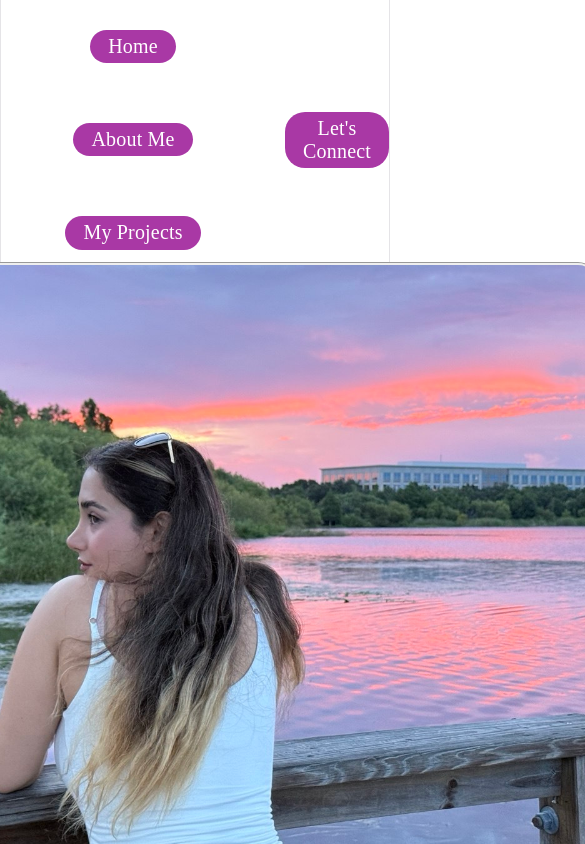
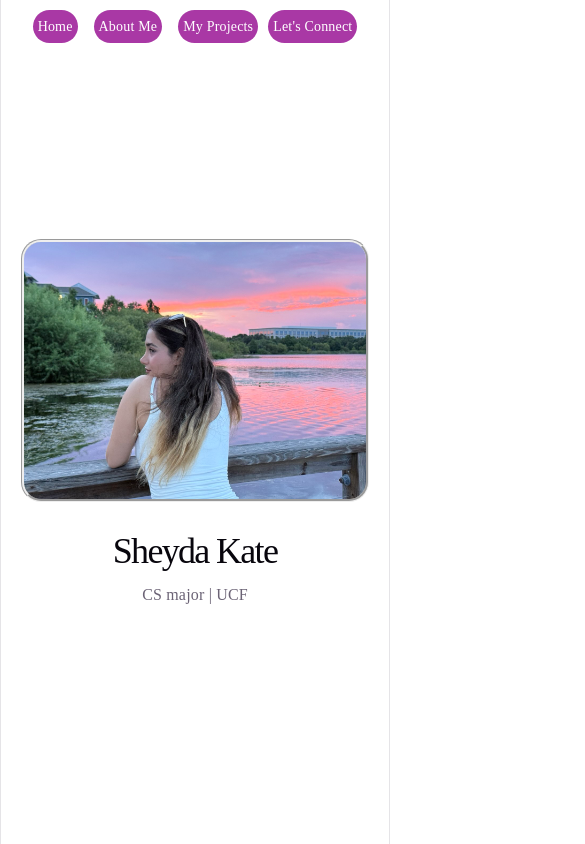
Before and after one commit to sheydakate-source/portfolio, a React (Vite) app: page / in a window 390 px wide. Shown: the top 844 px of the page, 585 px wide, since content can reach past the window. Built offline with nearby package versions, Linux system fonts and the light colour scheme.

Commit message:
Update portfolio pages and mobile styling

```diff
--- a/src/About.jsx
+++ b/src/About.jsx
@@ -1,6 +1,6 @@
 function About(){
     return (
-        <section>
+        <section className="about">
             <h1>About Me</h1>
             <p>I'm a CS major at UCF</p>
         </section>
--- a/src/App.css
+++ b/src/App.css
@@ -132,10 +132,13 @@
   font-family: Didot, serif;
 }
 
+/*max-width & box-sizing &were added for mobile*/
 .photo {
   margin-top: -50px;
   width: 800px;
+  max-width: 100%;
   height: auto;
+  box-sizing: border-box;
   border-radius: 20px;
   border-style: groove;
 }
@@ -148,6 +151,14 @@
   gap: 20px;
   font-family: Didot, serif;
   font-size: 20px;
+  margin-top: 20px;
+}
+
+/*Controlling the spaces to fit all devices*/
+.links {
+  display: flex;
+
+  gap: 16px;
 }
 
 .links a{
@@ -156,7 +167,7 @@
   display: inline-block;
   padding: 5px 18px;
   border-radius: 20px;
-  margin: 30px;
+  margin: 0px;
   text-decoration: none;
 }
 
@@ -177,6 +188,11 @@
   border-radius: 20px;
   margin: 0px;
   cursor: pointer;
+  transition: background-color 0.2s ease;
+}
+
+.connect:hover p{
+  background-color: rgb(168, 2, 168);
 }
 
 .dropdown {
@@ -207,3 +223,72 @@
 .connect:focus-within .dropdown {
   display:block;
 }
+
+.projects h1 {
+  margin-top: 18%;
+  font-family: Didot, serif;
+  font-size: 88px;
+}
+.projectPic{
+  margin-top: 5%;
+  width: 600px;
+  max-width: 100%;
+  height: auto;
+}
+
+.about h1 {
+  margin-top: 18%;
+  font-family: Didot, serif;
+  font-size: 88px;
+}
+
+.about p {
+  margin-top: 10%;
+  font-family: Didot, serif;
+  font-size: 20px;
+}
+
+
+@media (max-width: 600px) {
+  #header {
+    margin-top: 10px;
+    gap: 10px;
+  }
+  .links a {
+    font-size: 14px;
+    padding: 5px 5px;
+    white-space: nowrap;
+  }
+  .connect p {
+    font-size: 14px;
+    padding: 5px 5px;
+    white-space: nowrap;
+  }
+  .dropdown {
+    font-size: medium;
+    left: 50%;
+    transform: translateX(-50%);
+    text-align: center;
+  }
+
+  .projects h1{
+    line-height: 1;
+    margin-top: 40%;
+    text-align: center;
+    font-family: Didot, serif;
+    font-size: 60px;
+  }
+  .projectPic {
+    width: 400px;
+    max-width: 100%;
+    height: auto;
+  }
+
+  .about h1 {
+    line-height: 1;
+    margin-top: 40%;
+    text-align: center;
+    font-family: Didot, serif;
+    font-size: 60px;
+  }
+}
--- a/src/App.jsx
+++ b/src/App.jsx
@@ -23,7 +23,7 @@ function App() {
             <a
               href="https://github.com/sheydakate-source"
               target="_blank"
-              rel="moopener noreferrer"
+              rel="noopener noreferrer"
             >
               GitHub
             </a>
@@ -31,7 +31,7 @@ function App() {
             <a
               href="https://linkedin.com/in/sheyda-kate"
               target="_blank"
-              rel="nonopener noreferrer"
+              rel="noopener noreferrer"
             >
               Linked-In
             </a>
--- a/src/Projects.jsx
+++ b/src/Projects.jsx
@@ -1,9 +1,18 @@
+import projectpic from './assets/projectpic.png'
+
 function Projects() {
     return (
-        <section>
-            <h1>My Projects</h1>
-            <p>Coming Soon!</p>
+        <section className="projects">
+            <h1>Coming Soon!</h1>
+
+            <img
+                className="projectPic"
+                src={projectpic}
+                alt="Coming Soon picture"
+            />
+
         </section>
+
     )
 }
 
```
Also changed, not shown: 1 other file (tests, documents, lock files or other folders).
